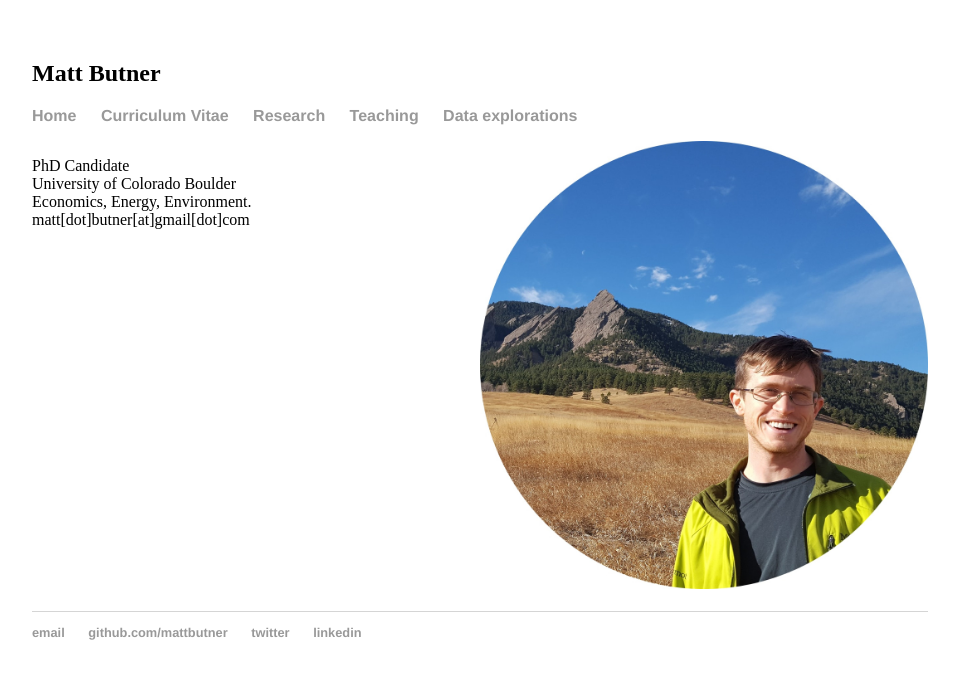
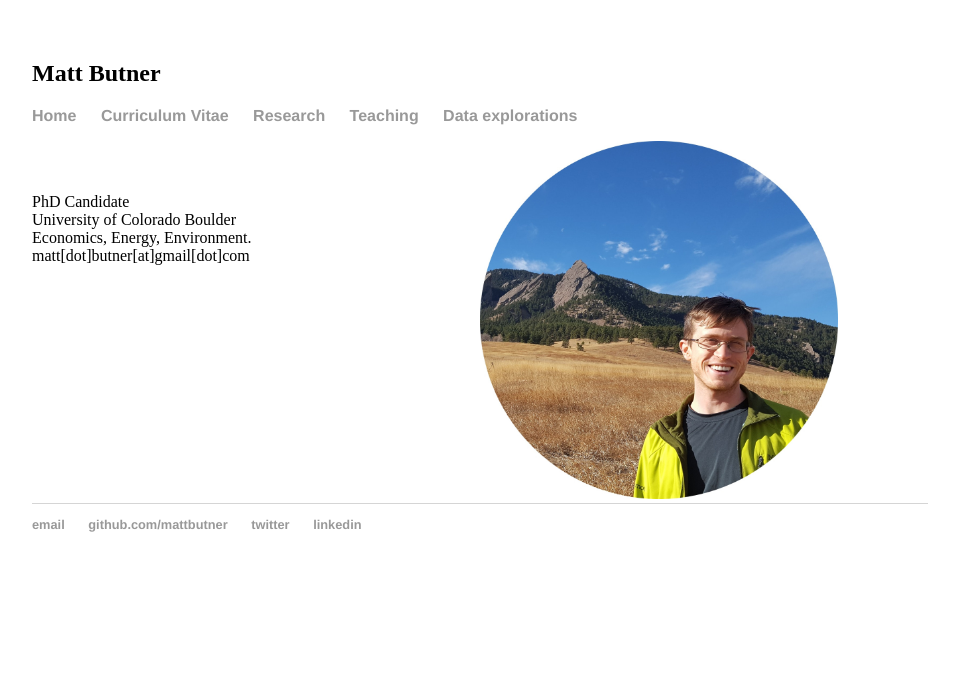
Before and after one commit to mattbutner/mattbutner.github.io, a Jekyll site: the page built from index.html, in a window 1280 px wide. Shown: the top 679 px of the page, without its empty margins (160-1119 px from the left). Built offline with Jekyll 4.4.1, drawn with Linux system fonts in a browser that asks for light colours.

Commit message:
Restart9

```diff
--- a/css/main.css
+++ b/css/main.css
@@ -49,7 +49,7 @@ ul.posts li {
     clear: both;
 }
 img {
-    max-width: 100%;
+    max-width: 80%;
     height: auto;
 }
 @media screen and (max-width: 480px) {
--- a/index.html
+++ b/index.html
@@ -4,10 +4,10 @@ title: Matthew Ridge Butner
 ---
 
 <div class="group">
-    <div class="left">
+    <div class="left"> <br><br>
         <p>	PhD Candidate <br> University of Colorado Boulder <br> Economics, Energy, Environment. <br> matt[dot]butner[at]gmail[dot]com</p>
     </div>
     <div class="right">
-		<img src="images/flatiron_c_comp.jpg" alt="Boulder Flatirons"> <br><br>
+		<img src="images/flatiron_c_comp.jpg" alt="Boulder Flatirons">
     </div>
 </div>
--- a/research/index.html
+++ b/research/index.html
@@ -3,9 +3,6 @@ layout: default
 title: Matthew Ridge Butner
 ---
 <div class="blurb">
-	<h1>Current Projects</h1>
-
-	<!--Look into collapse bootstrap js -->
 	<h2>Pass-through of increased renewable generation in wholesale electricity markets </h2>
 	<p>Renewable generation has become a significant portion of the American electrical grid as the associated costs have declined, the technological efficiency has improved, and public policies have supported investment and production. The extent to which increased renewable generation is realized as a reduction in fuel costs by the generators of electricity, or is translated into a reduction in the market price payed by consumers, has implications for investment decision and effective policy design.  In this paper, I use rich micro-data on generator strategies in wholesale electricity markets within the US Midcontinent Independent System Operator, from 2014 to 2016, to quantify the pass-through rate of increased renewable generation onto market price. Results indicate the pass-through rate of increased wind generation depends on the slope of the residual demand curve as well as the ownership of the generation assets, as legacy fossil fuel generators can curtail their generation offer to keep the market price high.  </p>
 
```
